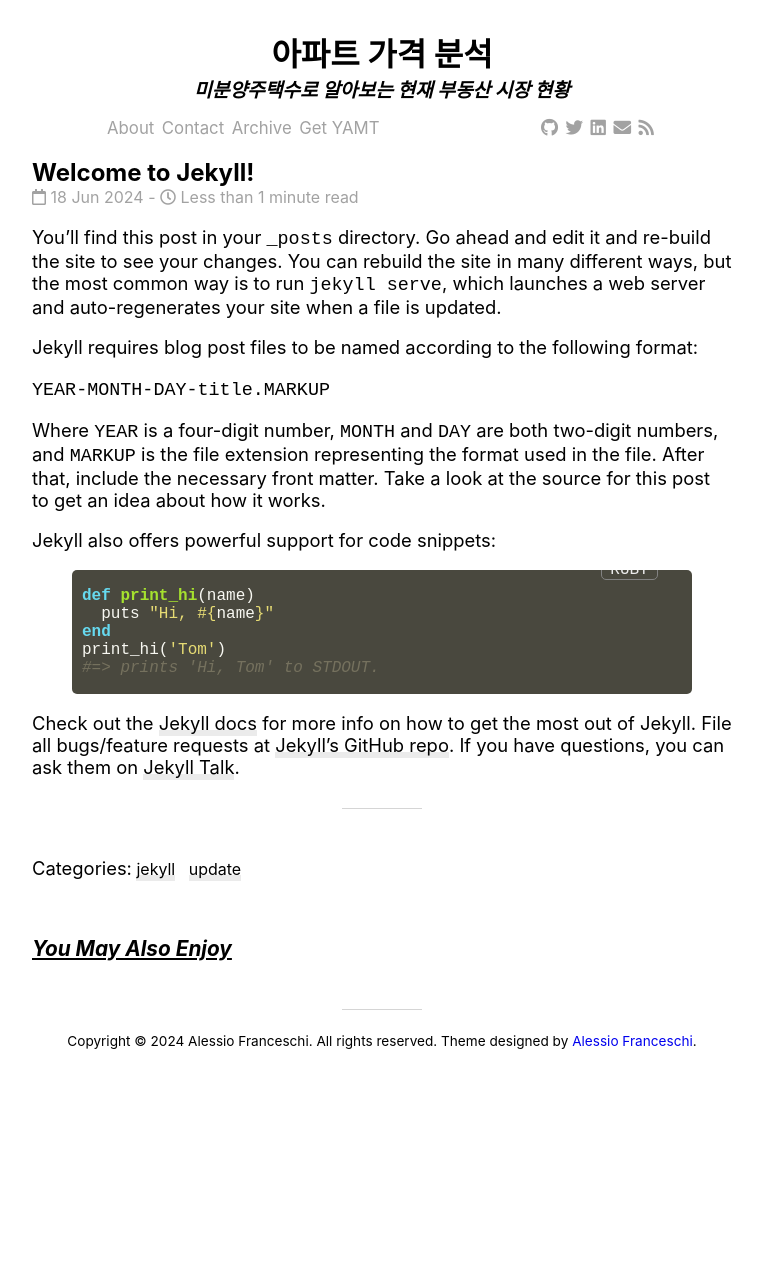
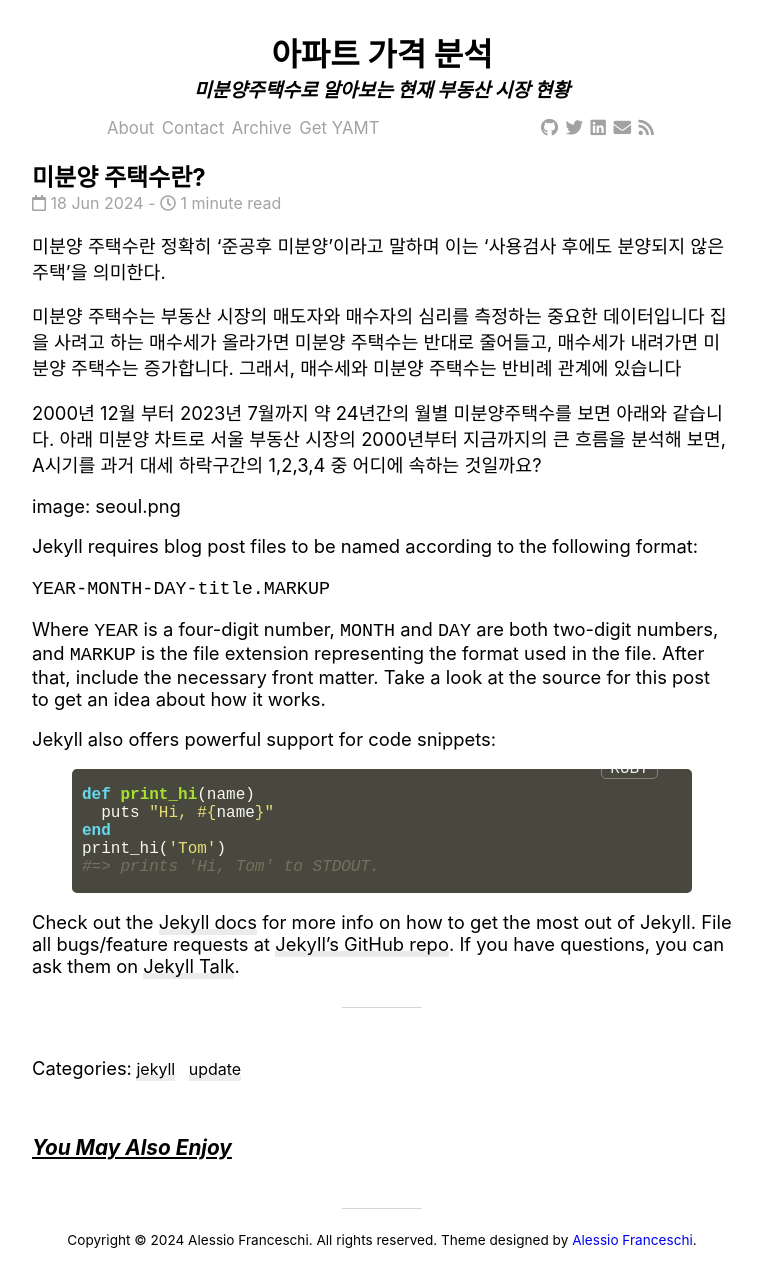
Before and after one commit to Timeleeh/skkufinal.github.io, a Jekyll site: the page built from _posts/2024-06-18-welcome-to-jekyll.markdown, in a window 1280 px wide. Shown: the whole page, without its empty margins (258-1020 px from the left). Built offline with Jekyll 4.4.1, drawn with Linux system fonts in a browser that asks for light colours; nearby versions of some CDN libraries; comment, search, counter and statistics services are not loaded; before the commit the page ends 1062 px from its top, so only the background shows below that.

Commit message:
Update 2024-06-18-welcome-to-jekyll.markdown

```diff
--- a/_posts/2024-06-18-welcome-to-jekyll.markdown
+++ b/_posts/2024-06-18-welcome-to-jekyll.markdown
@@ -1,10 +1,19 @@
 ---
 layout: post
-title:  "Welcome to Jekyll!"
+title:  "미분양 주택수란?"
 date:   2024-06-18 18:40:39 +0900
 categories: jekyll update
 ---
-You’ll find this post in your `_posts` directory. Go ahead and edit it and re-build the site to see your changes. You can rebuild the site in many different ways, but the most common way is to run `jekyll serve`, which launches a web server and auto-regenerates your site when a file is updated.
+미분양 주택수란 정확히 '준공후 미분양'이라고 말하며 이는 '사용검사 후에도 분양되지 않은 주택'을 의미한다.
+
+미분양 주택수는 부동산 시장의 매도자와 매수자의 심리를 측정하는 중요한 데이터입니다
+집을 사려고 하는 매수세가 올라가면 미분양 주택수는 반대로 줄어들고, 매수세가 내려가면 미분양 주택수는 증가합니다.
+그래서, 매수세와 미분양 주택수는 반비례 관계에 있습니다
+
+2000년 12월 부터 2023년 7월까지 약 24년간의 월별 미분양주택수를 보면 아래와 같습니다.
+아래 미분양 차트로 서울 부동산 시장의 2000년부터 지금까지의 큰 흐름을 분석해 보면, A시기를 과거 대세 하락구간의 1,2,3,4 중 어디에 속하는 것일까요?
+
+image: seoul.png
 
 Jekyll requires blog post files to be named according to the following format:
 
```
